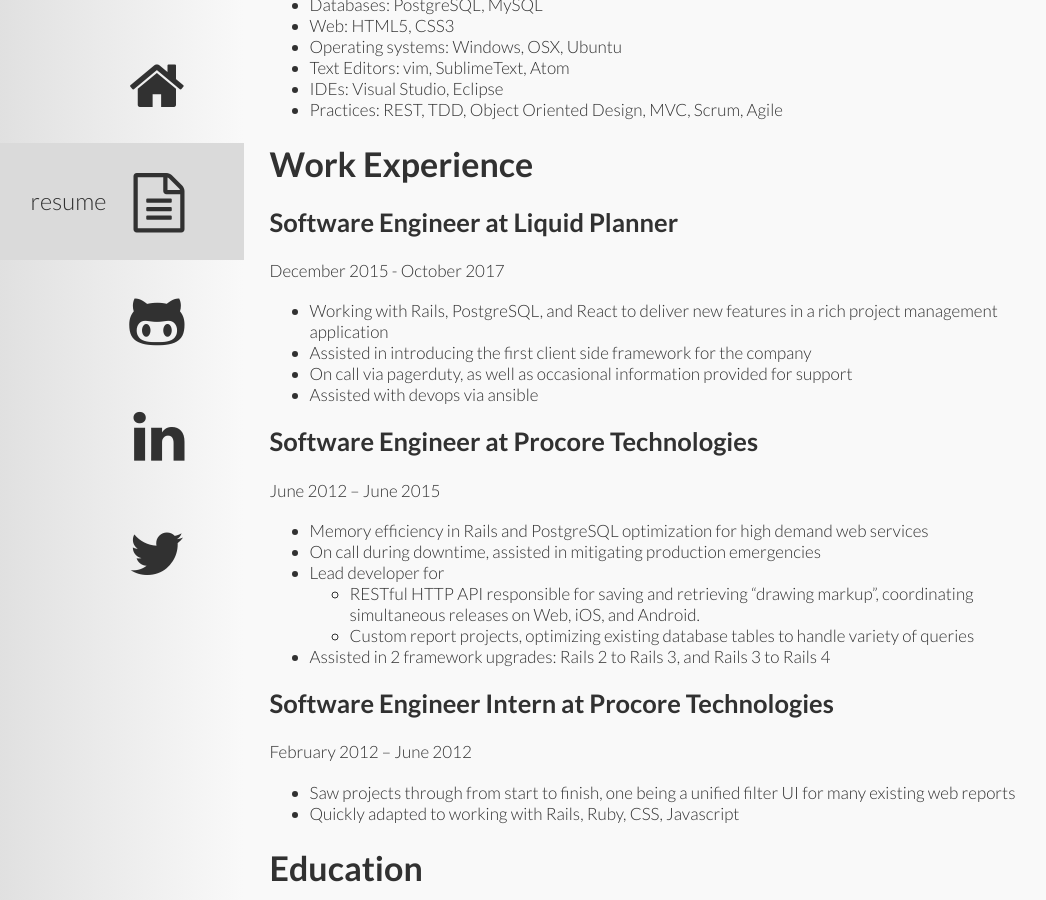
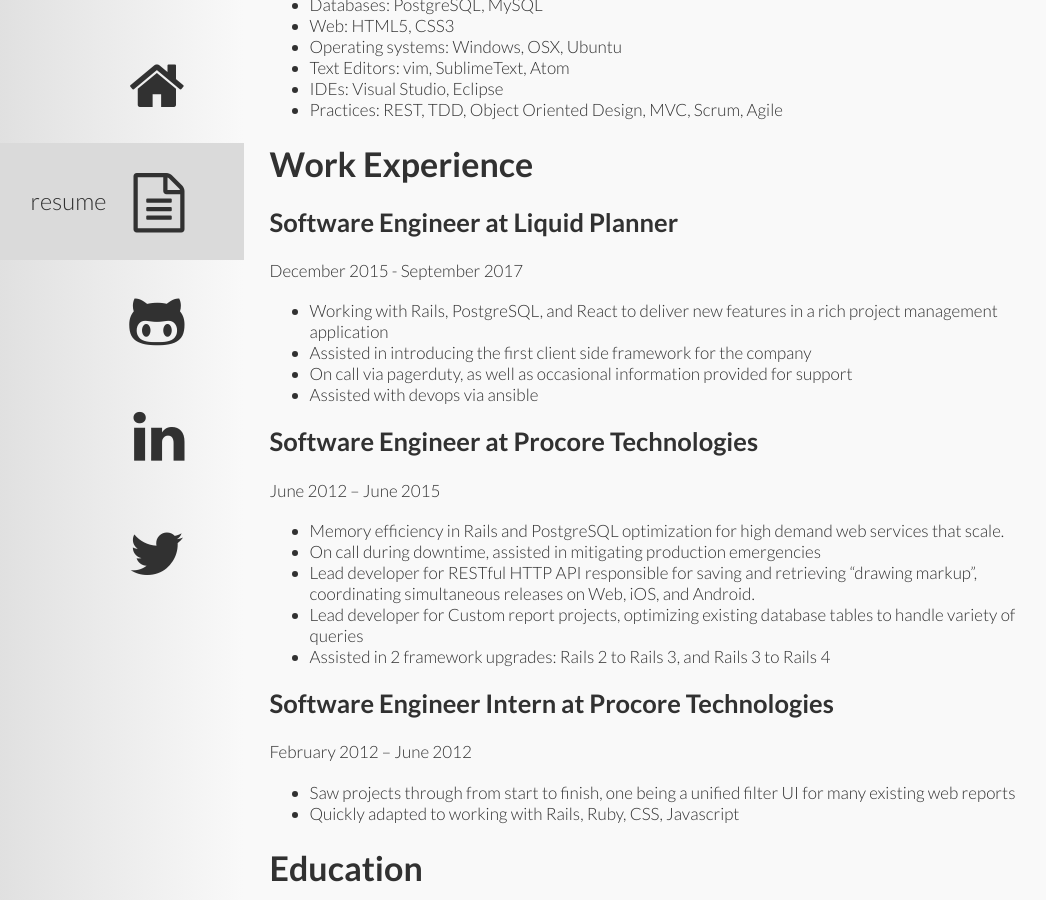
Before and after one commit to evangoad/evangoad.github.io, a Jekyll site: the page built from resume/index.md, in a window 1280 px wide and 900 px high, scrolled down 340 px. Shown: the whole window, without its empty margins (62-1108 px from the left). Built offline with Jekyll 4.4.1, drawn with Linux system fonts in a browser that asks for light colours; nearby versions of some CDN libraries.

Commit message:
updates to about page and resume

```diff
--- a/index.html
+++ b/index.html
@@ -7,5 +7,5 @@
 </div>
 <div class="about-me">
   <h1>About Me</h1>
-  <p>I'm a full stack developer for the web, and I love developing software.  My specialty is memory efficiency and database query optimization for Ruby on Rails applications. For more information about my technical skills, please see my full <a href="/resume">resume</a>.</p>
+  <p>I'm a full stack developer for the web, and I love developing software.  For more information about my technical skills, please see my full <a href="/resume">resume</a>.</p>
 </div>
--- a/resume/index.md
+++ b/resume/index.md
@@ -26,7 +26,7 @@
 
 ## Software Engineer at Liquid Planner
 
-December 2015 - October 2017
+December 2015 - September 2017
 
 - Working with Rails, PostgreSQL, and React to deliver new features in a rich
   project management application
@@ -38,14 +38,13 @@
 
 June 2012 – June 2015
 
-- Memory efficiency in Rails and PostgreSQL optimization for high demand web
-  services
+- Memory efficiency in Rails and PostgreSQL optimization for high demand
+  web services that scale.
 - On call during downtime, assisted in mitigating production emergencies
-- Lead developer for
-  - RESTful HTTP API responsible for saving and retrieving "drawing markup",
-    coordinating simultaneous releases on Web, iOS, and Android.
-  - Custom report projects, optimizing existing database tables to handle
-    variety of queries
+- Lead developer for RESTful HTTP API responsible for saving and retrieving "drawing markup",
+  coordinating simultaneous releases on Web, iOS, and Android.
+- Lead developer for Custom report projects, optimizing existing database tables to handle
+  variety of queries
 - Assisted in 2 framework upgrades: Rails 2 to Rails 3, and Rails 3 to Rails 4
 
 ## Software Engineer Intern at Procore Technologies
```
